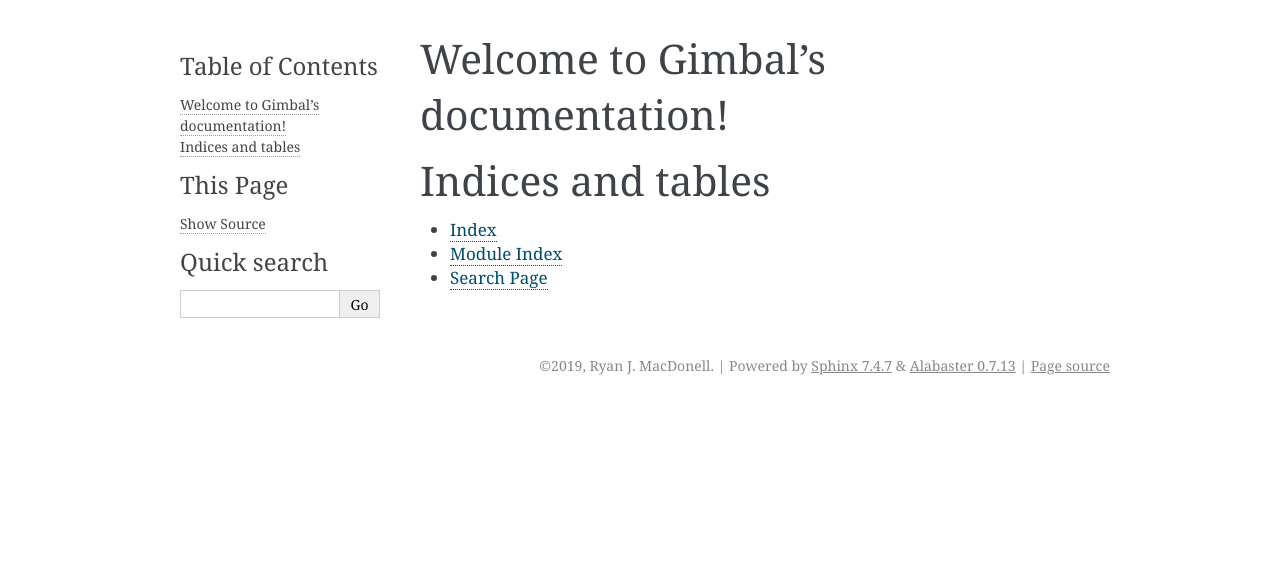
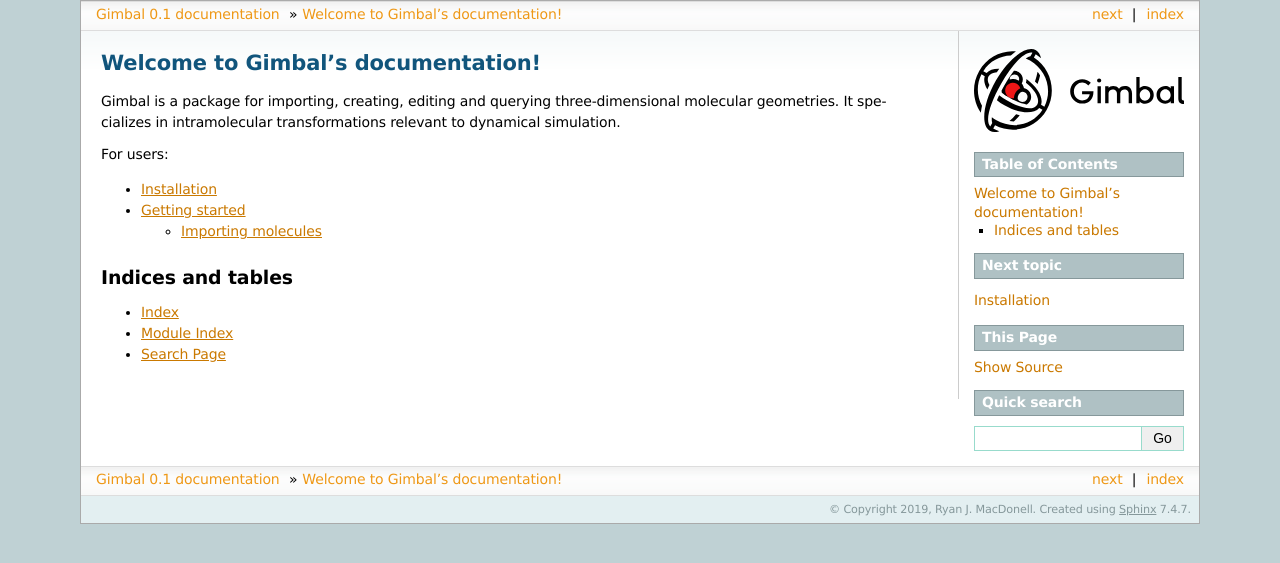
Before and after one commit to ryjmacdonell/geomtools, a Sphinx documentation site: the page built from docs/index.rst, in a window 1280 px wide. Shown: the top 563 px of the page. Built offline with Sphinx 7.4.7, drawn with Linux system fonts in a browser that asks for light colours.

Commit message:
Added basic documentation and made import functions available at the package level

```diff
--- a/docs/conf.py
+++ b/docs/conf.py
@@ -77,7 +77,7 @@ pygments_style = None
 # The theme to use for HTML and HTML Help pages.  See the documentation for
 # a list of builtin themes.
 #
-html_theme = 'alabaster'
+html_theme = 'sphinxdoc'
 
 # Theme options are theme-specific and customize the look and feel of a theme
 # further.  For a list of options available for each theme, see the
@@ -98,7 +98,8 @@ html_static_path = ['_static']
 # default: ``['localtoc.html', 'relations.html', 'sourcelink.html',
 # 'searchbox.html']``.
 #
-# html_sidebars = {}
+#html_sidebars = {'**':['localtoc.html', 'relations.html',
+#                       'sourcelink.html', 'searchbox.html']}
 
 
 # -- Options for HTMLHelp output ---------------------------------------------
@@ -106,6 +107,8 @@ html_static_path = ['_static']
 # Output file base name for HTML help builder.
 htmlhelp_basename = 'Gimbaldoc'
 
+html_logo = 'gimbal_logo.svg'
+html_favicon = 'fav.ico'
 
 # -- Options for LaTeX output ------------------------------------------------
 
--- a/docs/index.rst
+++ b/docs/index.rst
@@ -6,14 +6,20 @@
 Welcome to Gimbal's documentation!
 ==================================
 
+Gimbal is a package for importing, creating, editing and querying
+three-dimensional molecular geometries. It specializes in intramolecular
+transformations relevant to dynamical simulation.
+
 .. toctree::
    :maxdepth: 2
-   :caption: Contents:
+   :caption: For users:
 
+   installation
+   getting_started
 
 
 Indices and tables
-==================
+------------------
 
 * :ref:`genindex`
 * :ref:`modindex`
--- /dev/null
+++ b/docs/source/modules.rst
@@ -0,0 +1,7 @@
+gimbal
+======
+
+.. toctree::
+   :maxdepth: 4
+
+   gimbal
--- /dev/null
+++ b/gimbal/_version.py
@@ -0,0 +1,6 @@
+"""
+The current version number of the Gimbal package.
+"""
+
+
+__version__ = '0.1.0'
```
Also changed, not shown: docs/getting_started.rst (added, +24 -0 lines), docs/installation.rst (added, +10 -0 lines), docs/source/gimbal.rst (added, +86 -0 lines), gimbal/__init__.py (+10 -0 lines), setup.py (+6 -2 lines), docs/fav.ico (added).
